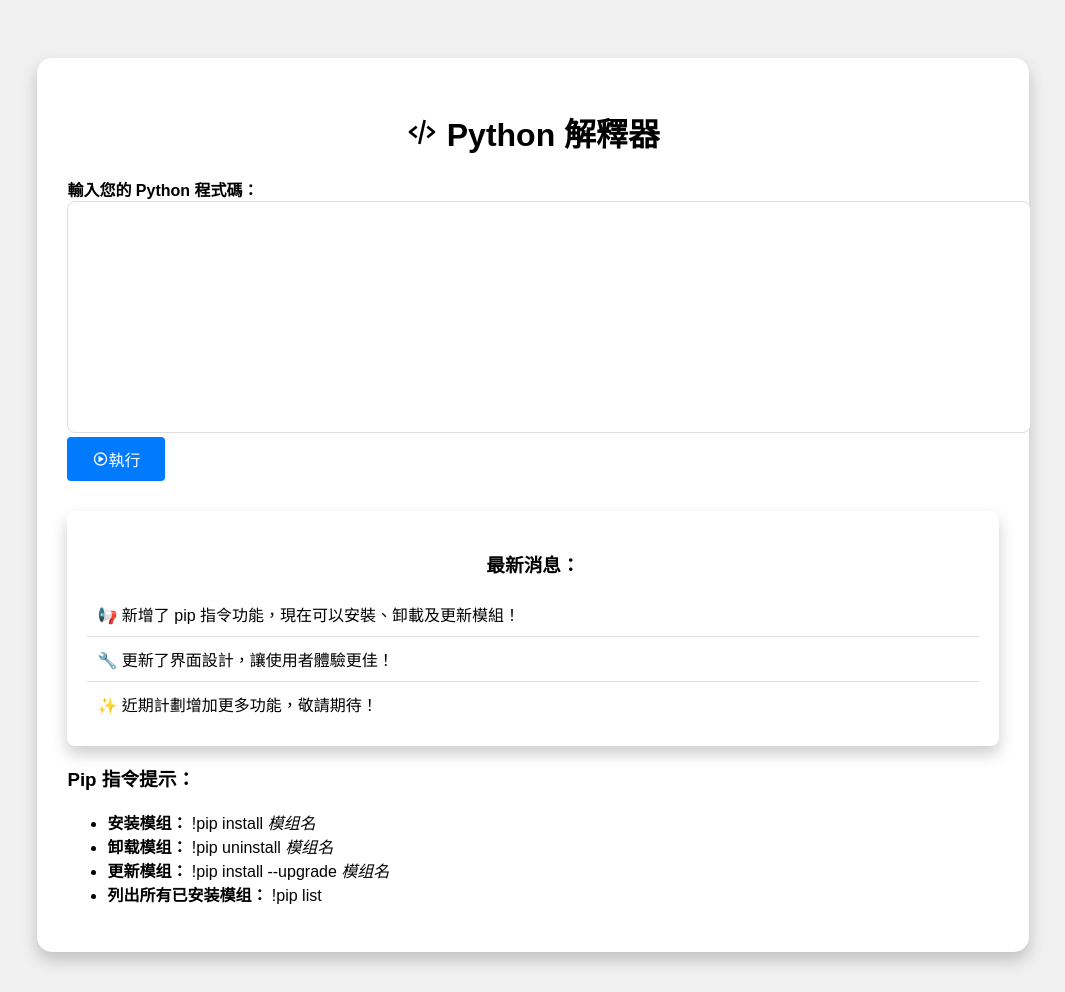
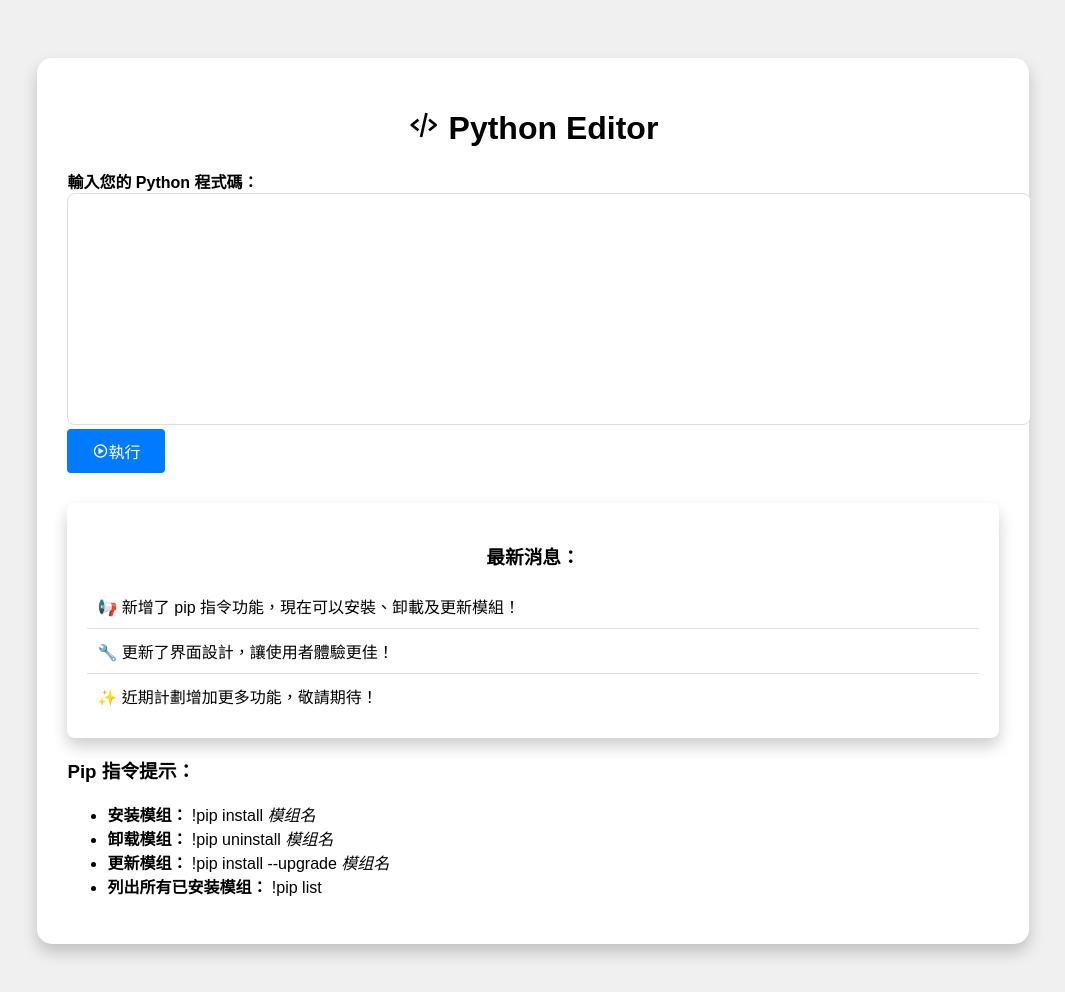
Before and after one commit to oinktech/python-editor, a Flask app: page / in a window 1280 px wide. Shown: the top 992 px of the page, without its empty margins (107-1172 px from the left). After the commit the page ends 964 px from the top, so only its background shows below. Run offline with Flask 3, Linux system fonts and the light colour scheme; some libraries are stand-ins or nearby versions.

Commit message:
Update index.html

```diff
--- a/templates/index.html
+++ b/templates/index.html
@@ -3,7 +3,7 @@
 <head>
     <meta charset="UTF-8">
     <meta name="viewport" content="width=device-width, initial-scale=1.0">
-    <title>Python 解釋器</title>
+    <title>Python Editor</title>
     <link rel="icon" href="https://oinktech.github.io/images/favicon.ico">
     <link rel="stylesheet" href="https://cdnjs.cloudflare.com/ajax/libs/prism/1.24.1/themes/prism.min.css">
     <link href='https://unpkg.com/boxicons@2.0.9/css/boxicons.min.css' rel='stylesheet'>
@@ -141,7 +141,7 @@
 </head>
 <body>
     <div class="container">
-        <h1><i class='bx bx-code-alt'></i> Python 解釋器</h1>
+        <h1><i class='bx bx-code-alt'></i> Python Editor</h1>
         <form method="POST">
             {{ form.hidden_tag() }}
             <div class="form-group">
```
